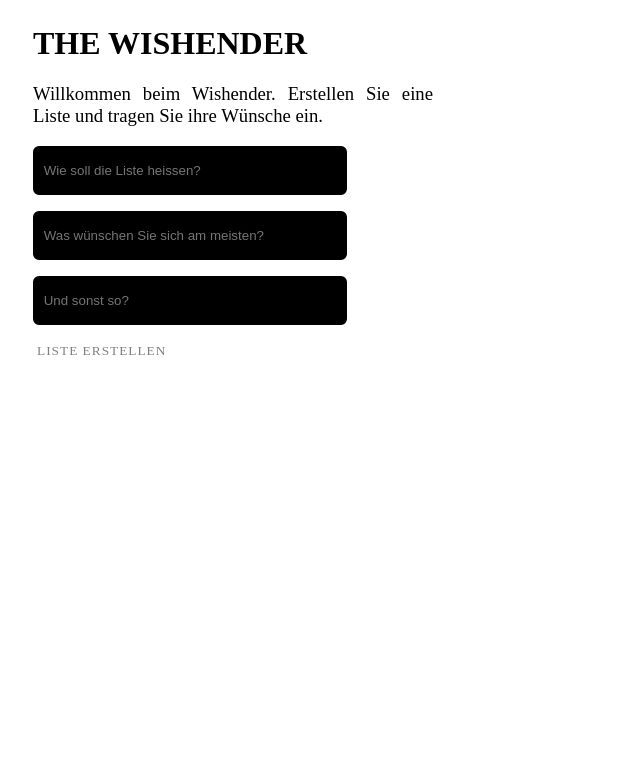
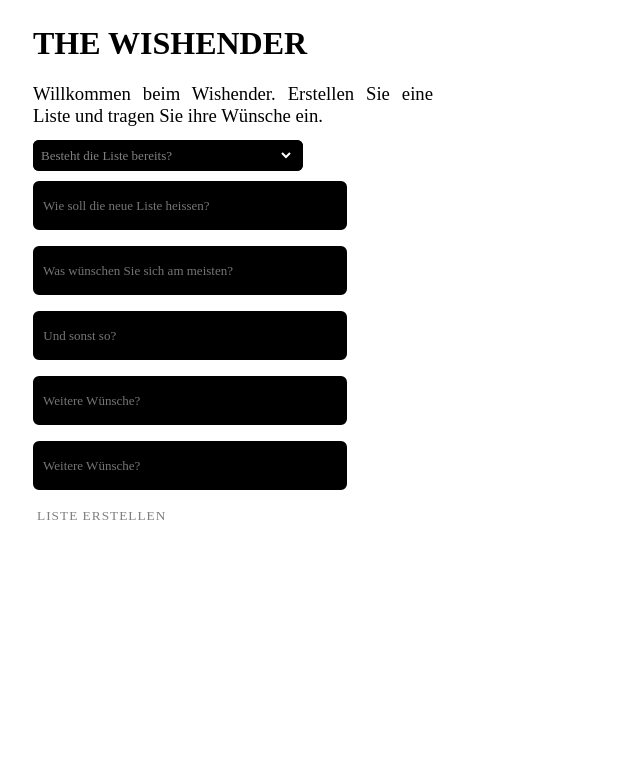
Before and after one commit to braale96/hs21_prog2, a Flask app: page /home in a window 1280 px wide. Shown: the top 765 px of the page, without its empty margins (0-640 px from the left). Run offline with Flask 2, Linux system fonts and the light colour scheme.

Commit message:
jinja im start.html eingebaut, einbau dropdown

```diff
--- a/wishender/data/eingaben.json
+++ b/wishender/data/eingaben.json
@@ -1,10 +1,6 @@
 {
     "Test": {
         "1. Wunsch": "Buch"
-    },
-    "Testen": {
-        "1. Wunsch": "Ball",
-        "2. Wunsch": "Hund"
     },
     "Alex": {
         "1. Wunsch": "Ball",
@@ -17,5 +13,12 @@
     "Linda": {
         "1. Wunsch": "Ring",
         "2. Wunsch": "Kopfh\u00f6rer"
+    },
+    "Das": {
+        "1. Wunsch": "Ist ",
+        "2. Wunsch": "ein",
+        "3. Wunsch": "guter",
+        "4. Wunsch": "Test"
     }
+
 }
--- a/wishender/main.py
+++ b/wishender/main.py
@@ -1,32 +1,41 @@
 import flask
-from flask import Flask, render_template, request, redirect
+from flask import Flask, render_template, request
 import json
 import daten
 
 app = Flask("Wishender")
 
+
 def sachen_laden():
     with open("data/eingaben.json") as open_file:
-        sachen = json.load(open_file)
+        sachen = json.load(open_file)  # hier wird der Inhalt des "eingabe.json" in "sachen" gespeichert
     return sachen
+
 
 @app.route("/home", methods=['GET', 'POST'])
 
+
 def liste_erstellen():
     if request.method == 'POST':
-        key = request.form["liste"]
-        wunsch01 = request.form["wunsch01"]
+        key = request.form["liste"]  # hier wird der listenname als key abgefangen und gespeichert
+        wunsch01 = request.form["wunsch01"]  # ab hier werden die wünsche einzeln abgespeichert
         wunsch02 = request.form["wunsch02"]
-        eintrag = daten.save_list(key, wunsch01, wunsch02)
+        wunsch03 = request.form["wunsch03"]
+        wunsch04 = request.form["wunsch04"]
+        eintrag = daten.save_list(key, wunsch01, wunsch02, wunsch03, wunsch04)  # hier wird die funktion "save_list" ausgeführt und in eintrag gespeichert
         print(eintrag)
-        return flask.redirect("/lists")
-    return render_template("start.html")
+        return flask.redirect("/lists")  # hier wird, nach durchlaufen der if-schlaufe auf eine neue url (/lists) weitergeleitet
+
+    else:
+        sachen = sachen_laden()  # hier wird die funktion "sachen_laden" ausgeführt und der return in "sachen" gespeichert
+        return render_template("start.html", listen=sachen)
 
 
 @app.route("/lists", methods=['GET', 'POST'])
 def output():
-    sachen = sachen_laden()
-    return render_template("hello.html", listen=sachen)
+    sachen = sachen_laden()  # hier wird die funktion "sachen_laden" ausgeführt und der return in "sachen" gespeichert
+    return render_template("hello.html", listen=sachen)  # "sachen" wird hier für jinja in "listen" gespeichert
+
 
 if __name__ == '__main__':
     app.run(debug=True, port=5000)
--- a/wishender/static/main.css
+++ b/wishender/static/main.css
@@ -39,9 +39,11 @@ h4 {
 
 }
 
-input {
+input, label {
+    font-family: Barlow;
+    font-size: small;
     margin-left: 25px;
-    color: white;
+    color: gray;
     background-color: black;
     padding: 5px;
     border-radius: 6px;
@@ -51,7 +53,9 @@ input {
     width: 300px;
 }
 
-input:hover {
+input:hover, label:hover {
+    font-family: Barlow;
+    font-size: small;
     margin-left: 25px;
     border-color: black;
     color: black;
@@ -190,8 +194,9 @@ li.wuensche {
     font-weight: 300;
 }
 
-ul {
-
-    margin-left: none;
-
+.selector{
+    color: white;
+    background-color: black;
+    border-color: black;
+    border-radius: none;
 }
--- a/wishender/templates/start.html
+++ b/wishender/templates/start.html
@@ -12,10 +12,24 @@
     <h3 class="welcome">Willkommen beim Wishender.
         Erstellen Sie eine Liste und tragen Sie ihre Wünsche ein. </h3>
 
-    <form method="POST">
-        <p><input type="text" name="liste" placeholder=" Wie soll die Liste heissen?"></p>
+    <form method="GET">
+        <p class="label"> <label for="liste_auswahl">Besteht die Liste bereits?
+    <select id="liste_auswahl" name="liste_auswahl" class="selector">
+            <option value="neutral"></option>
+            <option value="nein">Nein</option>
+         {% for key, list in listen.items() %}
+            <option value="listen">{{ key }}</option>
+         {% endfor %}
+    </select> </label>
+        </p>
+        </form>
+
+        <form method="POST">
+        <p><input type="text" name="liste" placeholder=" Wie soll die neue Liste heissen?"></p>
         <p><input type="text" name="wunsch01" placeholder=" Was wünschen Sie sich am meisten?"></p>
         <p><input type="text" name="wunsch02" placeholder=" Und sonst so?"></p>
+        <p><input type="text" name="wunsch03" placeholder=" Weitere Wünsche?"></p>
+        <p><input type="text" name="wunsch04" placeholder=" Weitere Wünsche?"></p>
         <button class="example_a" type="submit">Liste erstellen</button>
     </form>
     <br/>
```
Also changed, not shown: wishender/daten.py (+6 -3 lines).
